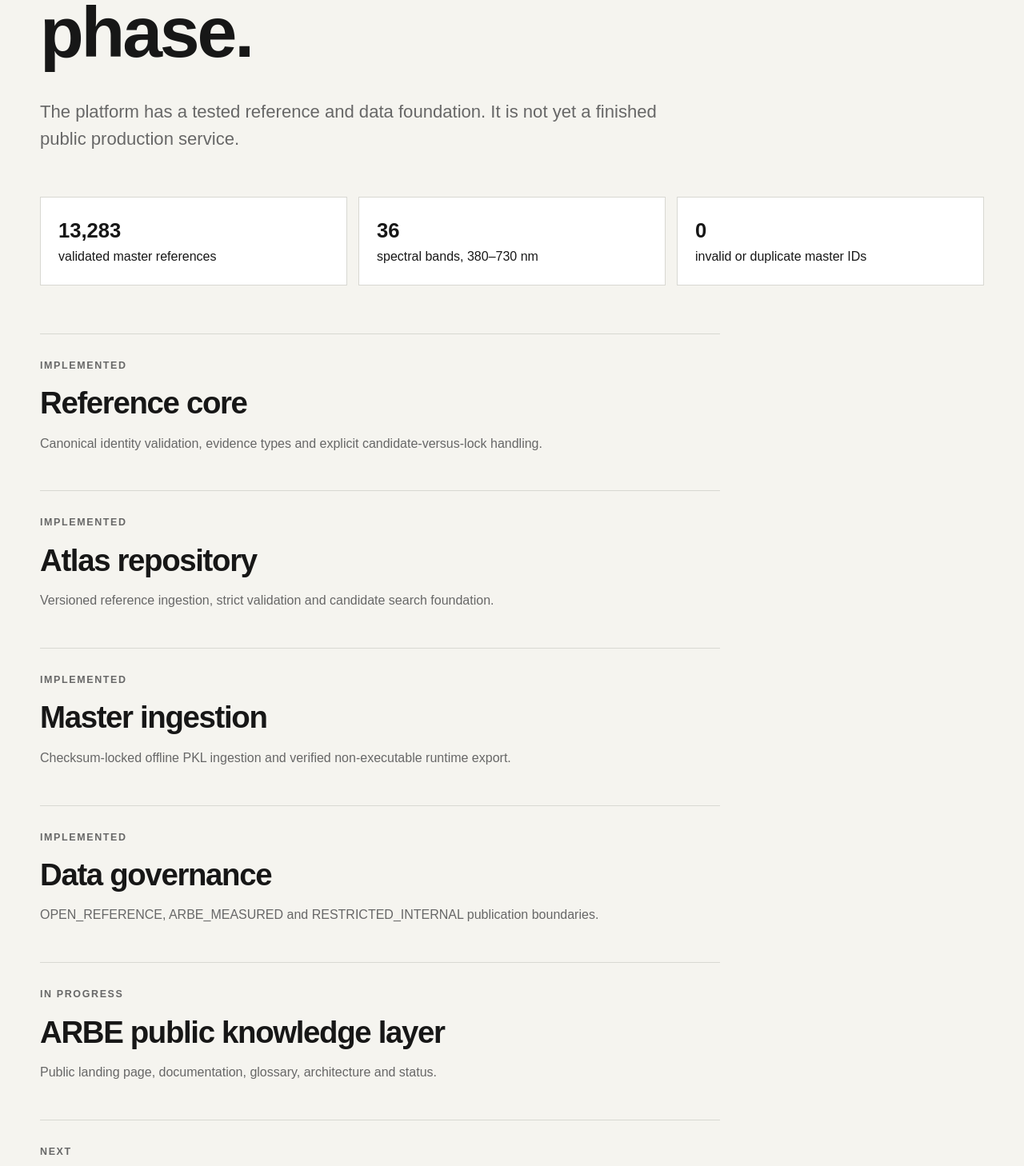
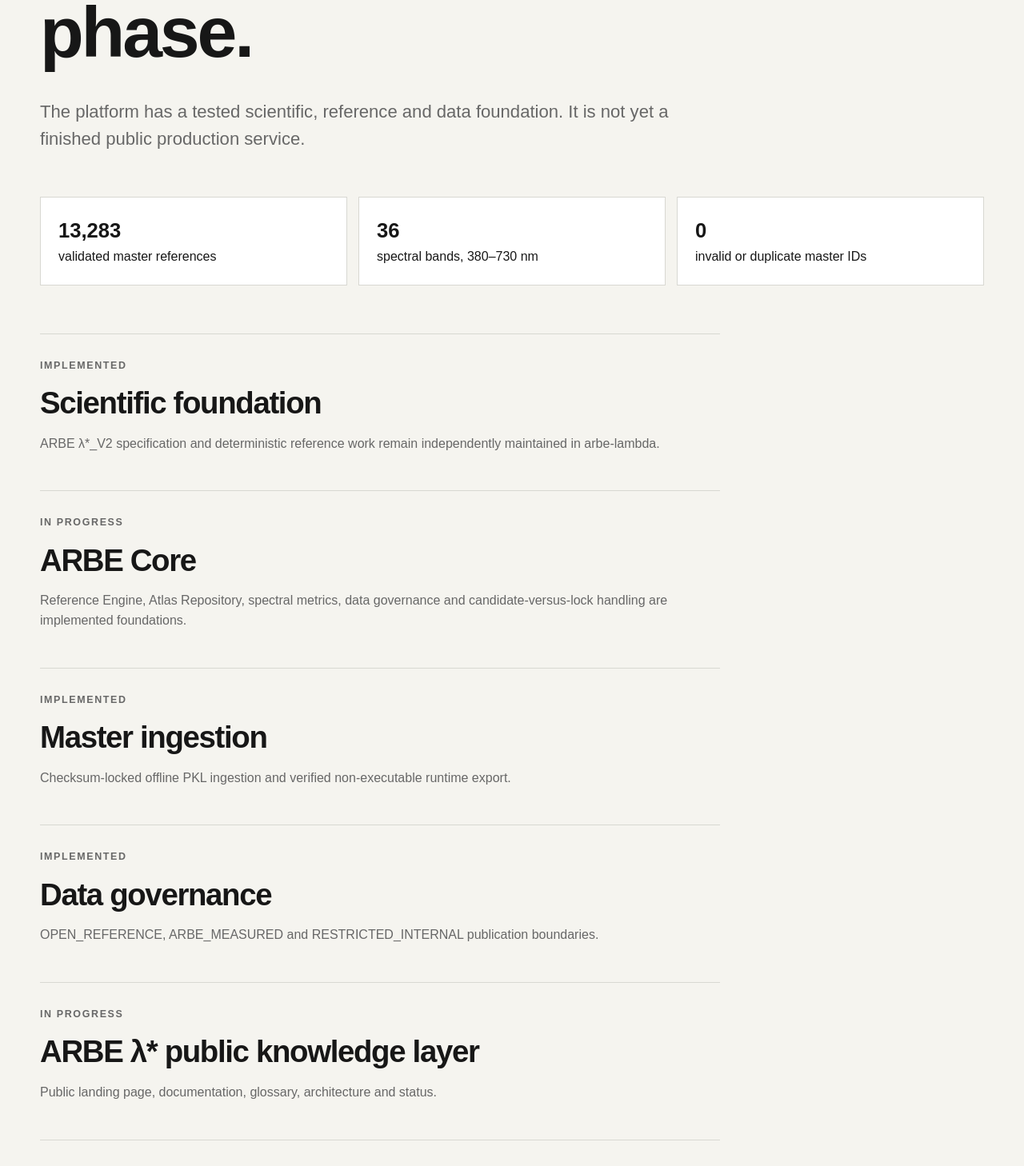
Before and after one commit to HelabHLC/designfit-studio, a Next.js app: page /status in a window 1280 px wide. Shown: the part 220-1678 px from the top of the page at 80% size. Built offline with nearby package versions, Linux system fonts and the light colour scheme.

Commit message:
rename platform status to ARBE lambda star

```diff
--- a/app/status/page.tsx
+++ b/app/status/page.tsx
@@ -1,18 +1,19 @@
 const milestones = [
-  ["Reference core", "Implemented", "Canonical identity validation, evidence types and explicit candidate-versus-lock handling."],
-  ["Atlas repository", "Implemented", "Versioned reference ingestion, strict validation and candidate search foundation."],
+  ["Scientific foundation", "Implemented", "ARBE λ*_V2 specification and deterministic reference work remain independently maintained in arbe-lambda."],
+  ["ARBE Core", "In progress", "Reference Engine, Atlas Repository, spectral metrics, data governance and candidate-versus-lock handling are implemented foundations."],
   ["Master ingestion", "Implemented", "Checksum-locked offline PKL ingestion and verified non-executable runtime export."],
   ["Data governance", "Implemented", "OPEN_REFERENCE, ARBE_MEASURED and RESTRICTED_INTERNAL publication boundaries."],
-  ["ARBE public knowledge layer", "In progress", "Public landing page, documentation, glossary, architecture and status."],
+  ["ARBE λ* public knowledge layer", "In progress", "Public landing page, documentation, glossary, architecture and status."],
   ["Runtime AtlasFit", "Next", "Server-side loading of the verified master export and the first live application search."],
-  ["MixLock and Scissor", "Foundation", "Core spectral and Kubelka–Munk primitives exist; validated production workflows remain under development."],
+  ["MixLock, Scissor and Metamerism Gate", "Foundation", "Core spectral and Kubelka–Munk primitives exist; complete validated workflows remain under development."],
+  ["ARBE DesignFit Studio", "Application", "The first reference application built on the ARBE λ* Platform."],
   ["ARBE Measured v0.1", "Prepared", "Protocol, 36-sample acquisition set and PB29 pilot structure await real measurement data."],
 ];
 
 export default function StatusPage() {
   return (
     <main className="content-page shell">
-      <header><p className="eyebrow">Project status</p><h1>Beyond the idea phase.</h1><p className="hero-copy">The platform has a tested reference and data foundation. It is not yet a finished public production service.</p></header>
+      <header><p className="eyebrow">ARBE λ* Platform status</p><h1>Beyond the idea phase.</h1><p className="hero-copy">The platform has a tested scientific, reference and data foundation. It is not yet a finished public production service.</p></header>
       <div className="status-grid">
         <div className="status-item"><strong>13,283</strong><span>validated master references</span></div>
         <div className="status-item"><strong>36</strong><span>spectral bands, 380–730 nm</span></div>
```
